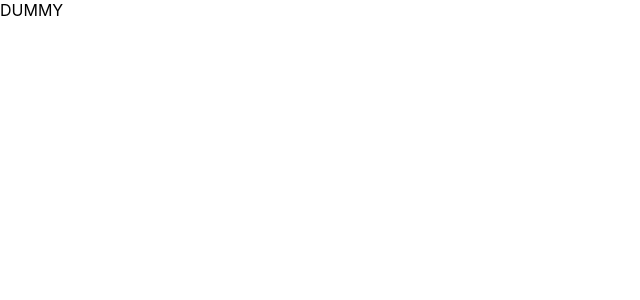
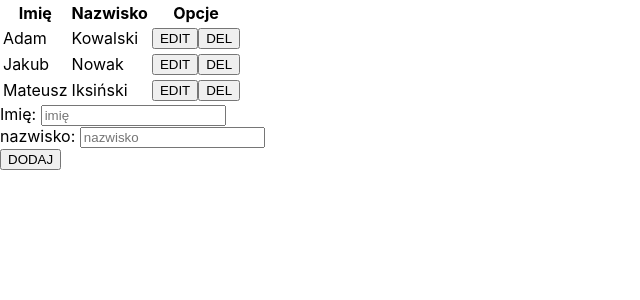
Before and after one commit to adabrz777/zadanko, a React (Create React App) app: page / in a window 1280 px wide. Shown: the top 300 px of the page, without its empty margins (0-640 px from the left). Built offline with nearby package versions, Linux system fonts and the light colour scheme.

Commit message:
JS for 3rd component ready

```diff
--- a/src/component/peoples/index.js
+++ b/src/component/peoples/index.js
@@ -1,9 +1,121 @@
 import React from 'react';
+import Item from './item.js';
 
-const Peoples = () => {
-    return (
-        <div>DUMMY</div>
-    );
+class Peoples extends React.Component {
+	constructor(props) {
+		super(props);
+		this.state = {
+			list: [
+				{
+					name: 'Adam',
+					surname: 'Kowalski'
+				},
+				{
+					name: 'Jakub',
+					surname: 'Nowak'
+				},
+				{
+					name: 'Mateusz',
+					surname: 'Iksiński'
+				}
+			],
+
+			newName: '',
+			newSurname: ''
+		};
+	}
+
+	addItem = (e) => {
+		e.preventDefault();
+
+		let list = this.state.list;
+
+		list.push({
+			name: this.state.newName,
+			surname: this.state.newSurname
+		});
+
+		this.setState({
+			list
+		});
+	};
+
+	deleteItem = (itemNr) => {
+		let list = this.state.list;
+
+		list = list.filter((i) => {
+			return i !== list[itemNr];
+		});
+
+		this.setState({
+			list
+		});
+	};
+
+	updateItem = (itemNr, updatedName, updatedSurname) => {
+		let list = this.state.list;
+
+		list[itemNr] = {
+			name: updatedName,
+			surname: updatedSurname
+		};
+
+		this.setState({
+			list
+		});
+	};
+
+	handleNewNameChange = (e) => {
+		this.setState({
+			newName: e.target.value
+		});
+	};
+
+	handleNewSurnameChange = (e) => {
+		this.setState({
+			newSurname: e.target.value
+		});
+	};
+
+	render() {
+		const { list, newName, newSurname } = this.state;
+		const { deleteItem, addItem, updateItem, handleNewNameChange, handleNewSurnameChange } = this;
+
+		return (
+			<div>
+				<table>
+                    <thead>
+                    <tr>
+						<th>Imię</th>
+						<th>Nazwisko</th>
+						<th>Opcje</th>
+					</tr>
+                    </thead>
+					<tbody>
+						{list.map((i, key) => (
+							<Item
+								name={i.name}
+								surname={i.surname}
+								nr={key}
+								deleteItem={deleteItem}
+								updateItem={updateItem}
+								key={key}
+							/>
+						))}
+					</tbody>
+				</table>
+
+				<form onSubmit={addItem}>
+					Imię: <input type="text" value={newName} placeholder="imię" onChange={handleNewNameChange} />
+					<br />
+					nazwisko:{' '}
+					<input type="text" value={newSurname} placeholder="nazwisko" onChange={handleNewSurnameChange} />
+					<br />
+					<input type="submit" value="DODAJ" />
+				</form>
+			</div>
+		);
+	}
 }
 
 export default Peoples;
--- /dev/null
+++ b/src/component/peoples/item.js
@@ -0,0 +1,67 @@
+import React, { useState } from 'react';
+
+const Item = (props) => {
+	const [ name, setName ] = useState(props.name);
+	const [ surname, setSurname ] = useState(props.surname);
+	const [ updating, setUpdating ] = useState(false);
+
+	if (!updating)
+		return (
+			<tr>
+				<td>{name}</td>
+				<td>{surname}</td>
+				<td>
+					<input
+						type="button"
+						value="EDIT"
+						onClick={() => {
+							setUpdating(true);
+						}}
+					/>
+
+					<input
+						type="button"
+						value="DEL"
+						onClick={() => {
+							props.deleteItem(props.nr);
+						}}
+					/>
+				</td>
+			</tr>
+		);
+	else
+		return (
+			<tr>
+				<td>
+					Imię:{' '}
+					<input
+						type="text"
+						onChange={(e) => {
+							setName(e.target.value);
+						}}
+					/>
+				</td>
+				<td>
+					Nazwisko:{' '}
+					<input
+						type="text"
+						onChange={(e) => {
+							setSurname(e.target.value);
+						}}
+					/>
+				</td>
+				<td>
+					<input
+						type="button"
+						value="DONE"
+						onClick={() => {
+							setUpdating(false);
+							props.updateItem(props.nr, name, surname);
+						}}
+					/>
+				</td>
+			</tr>
+		);
+};
+
+export default Item;
```
Also changed, not shown: src/component/peoples/index.css (added).
